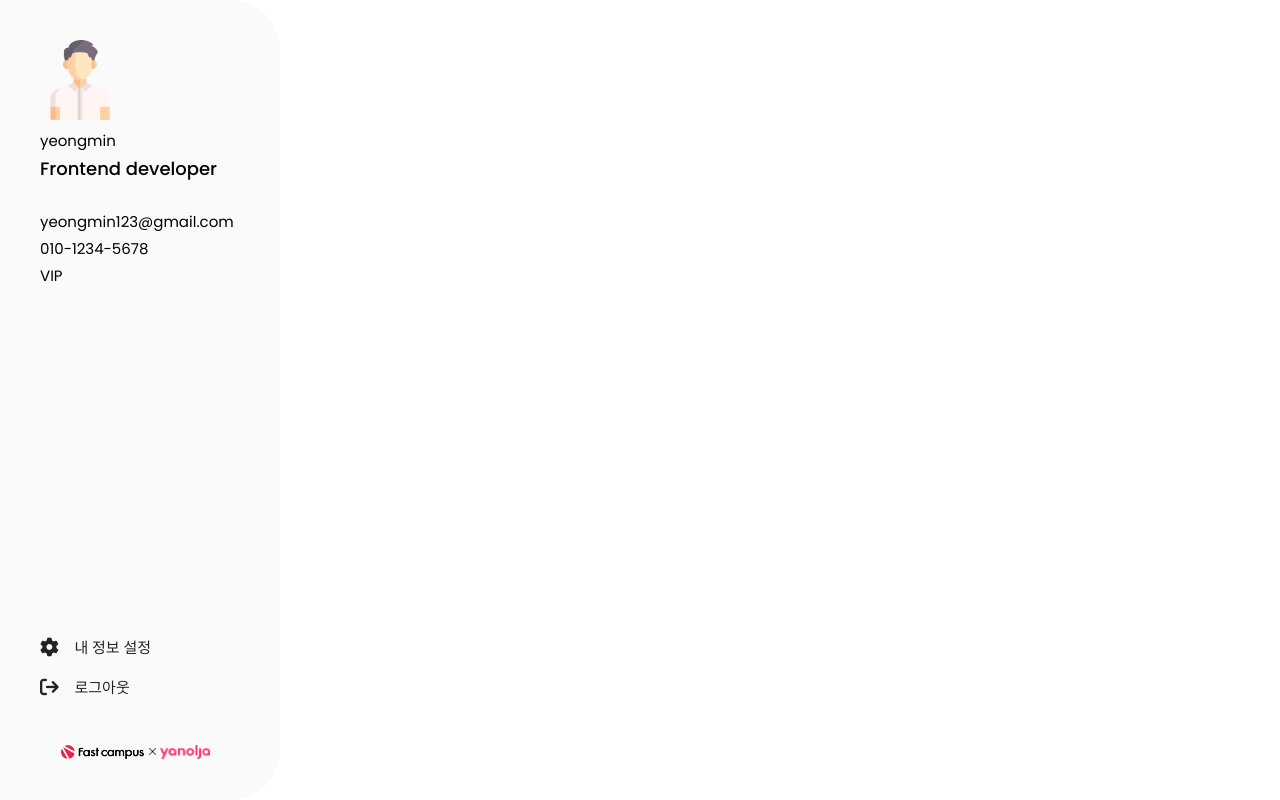
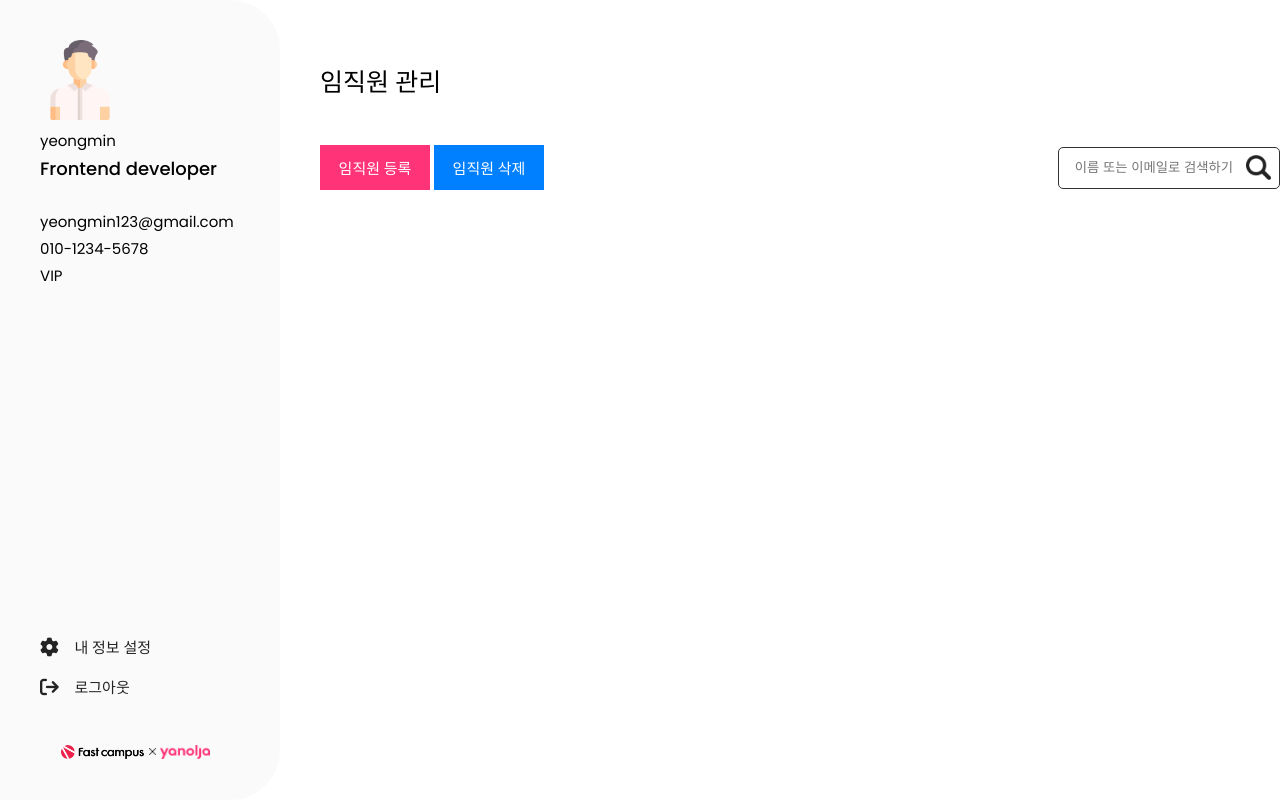
Before and after one commit to yeongmins/Fastcampus_JavaScript, a plain HTML site: page index.html in a window 1280 px wide. Drawn offline with Linux system fonts and the light colour scheme; a web font is replaced by a local one.

Commit message:
Feat: main top 추가

```diff
--- a/index.html
+++ b/index.html
@@ -56,6 +56,22 @@
                 </section>
             </section>
         </aside>
+        <main>
+            <section class="main_top">
+                <h2 class="main_text">임직원 관리</h2>
+                <!-- <img src="./assets/icons/night_mode.png" alt="야간모드"> -->
+            </section>
+            <section class="main_nav">
+                <div class="nav_button">
+                    <button class="Register">임직원 등록</button>
+                    <button class="Delete">임직원 삭제</button>
+                </div>
+                <form class="searchbar" action="#">
+                    <input type="text" placeholder="이름 또는 이메일로 검색하기">
+                    <img src="./assets/icons/glass.png" alt="돋보기">
+                </form>
+            </section>
+        </main>
     </div>
 </body>
 </html>
```
